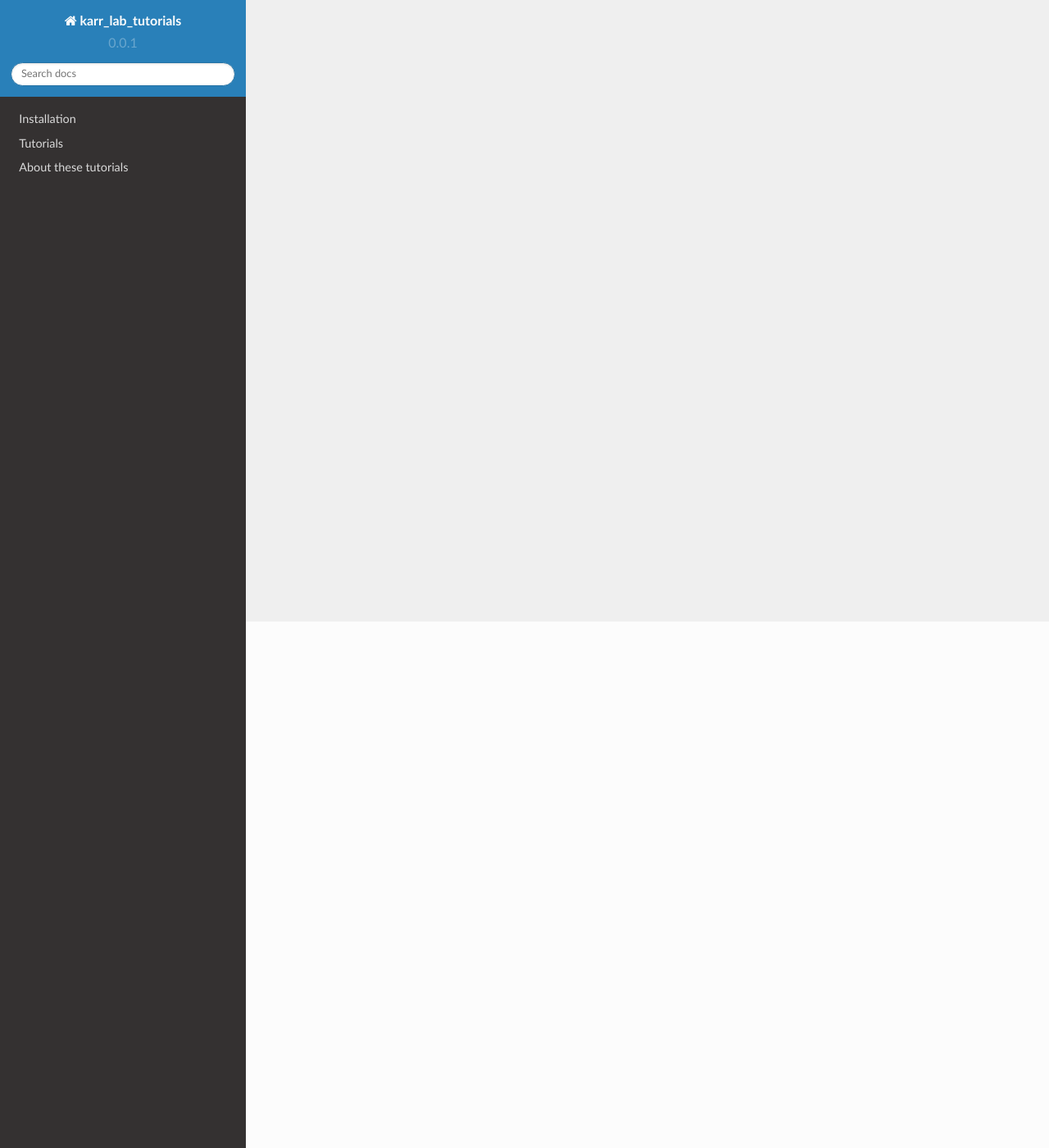
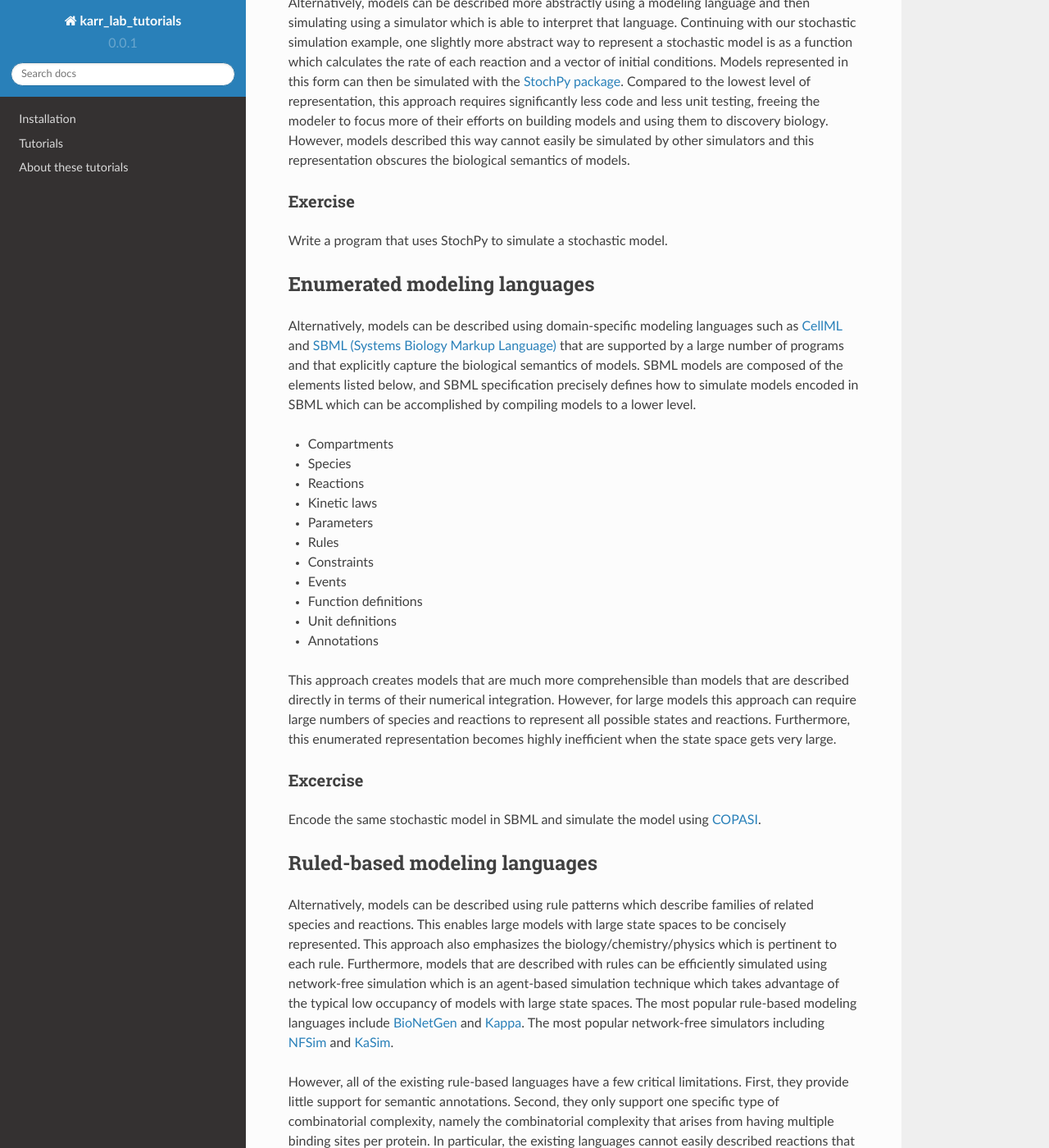
Before and after one commit to KarrLab/intro_to_wc_modeling, a Sphinx documentation site: the page built from docs/tutorials/cell_modeling/model_representation.rst, in a window 1280 px wide and 1400 px high, scrolled down 642 px. Shown: the whole window at 82% size. Built offline with Sphinx 7.4.7 and the Read the Docs theme 2.0.0, drawn with Linux system fonts in a browser that asks for light colours; pages that are not in the unit, such as notebooks, are missing from menus; some of the changed text lies outside the part shown.

Commit message:
adding model representation tutorial

```diff
--- /dev/null
+++ b/docs/tutorials/cell_modeling/model_design.rst
@@ -0,0 +1,2 @@
+Model design
+============
--- a/docs/tutorials/cell_modeling/model_representation.rst
+++ b/docs/tutorials/cell_modeling/model_representation.rst
@@ -1,13 +1,69 @@
 Model representation
 ====================
+There are multiple ways to represent a model.
 
-* Community "standards"
 
-    * CellML
-    * SBML
+Custom numerical simulation code
+--------------------------------
+At the lowest level, a model can be represented as a numerical simulation algorithm. For example, a stochastic model could be represented as Python code which implements the Gillepsie algorithm. This approach provides the modeler the most control over the numerical simulation of the model which can be helpful for efficiently simulating large models, but this approach leads to models that are difficult for other scientists to understand because understanding the model could require reading a large amount of code. Furthermore, because this approach requires models to write and test a large amount of code which is time-consuming.
 
-* Rule-based languages
+Excercise
+^^^^^^^^^
+Write a program which implements the Gillespie algorithm and uses this to simulate a stochastic model.
 
-    * BioNetGen
-    * Kappa
-    * ML-Rules
+
+Standard numerical simulation packages
+--------------------------------------
+Alternatively, models can be described more abstractly using a modeling language and then simulating using a simulator which is able to interpret that language. Continuing with our stochastic simulation example, one slightly more abstract way to represent a stochastic model is as a function which calculates the rate of each reaction and a vector of initial conditions. Models represented in this form can then be simulated with the `StochPy package <http://stochpy.sourceforge.net/>`_. Compared to the lowest level of representation, this approach requires significantly less code and less unit testing, freeing the modeler to focus more of their efforts on building models and using them to discovery biology. However, models described this way cannot easily be simulated by other simulators and this representation obscures the biological semantics of models.
+
+Exercise
+^^^^^^^^^
+Write a program that uses StochPy to simulate a stochastic model.
+
+
+Enumerated modeling languages
+-----------------------------
+Alternatively, models can be described using domain-specific modeling languages such as `CellML <https://www.cellml.org>`_ and `SBML (Systems Biology Markup Language) <http://sbml.org>`_ that are supported by a large number of programs and that explicitly capture the biological semantics of models. SBML models are composed of the elements listed below, and SBML specification precisely defines how to simulate models encoded in SBML which can be accomplished by compiling models to a lower level.
+
+* Compartments
+* Species
+* Reactions
+* Kinetic laws
+* Parameters
+* Rules
+* Constraints
+* Events
+* Function definitions
+* Unit definitions
+* Annotations
+
+This approach creates models that are much more comprehensible than models that are described directly in terms of their numerical integration. However, for large models this approach can require large numbers of species and reactions to represent all possible states and reactions. Furthermore, this enumerated representation becomes highly inefficient when the state space gets very large.
+
+Excercise
+^^^^^^^^^
+Encode the same stochastic model in SBML and simulate the model using `COPASI <http://copasi.org/>`_.
+
+
+Ruled-based modeling languages
+------------------------------
+Alternatively, models can be described using rule patterns which describe families of related species and reactions. This enables large models with large state spaces to be concisely represented. This approach also emphasizes the biology/chemistry/physics which is pertinent to each rule. Furthermore, models that are described with rules can be efficiently simulated using network-free simulation which is an agent-based simulation technique which takes advantage of the typical low occupancy of models with large state spaces. The most popular rule-based modeling languages include `BioNetGen <http://bionetgen.org>`_ and `Kappa <http://dev.executableknowledge.org/>`_. The most popular network-free simulators including `NFSim <http://michaelsneddon.net/nfsim/>`_ and `KaSim <http://dev.executableknowledge.org/>`_.
+
+However, all of the existing rule-based languages have a few critical limitations. First, they provide little support for semantic annotations. Second, they only support one specific type of combinatorial complexity, namely the combinatorial complexity that arises from having multiple binding sites per protein. In particular, the existing languages cannot easily described reactions that involve DNA, RNA, or protein sequences such as protein-DNA binding reactions.
+
+Exercise
+^^^^^^^^^
+Encode the same stochastic model in BioNetGen.
+
+
+Rule-based modeling API
+-----------------------
+The `PySB <http://pysb.org/>` rule-based modeling API overcomes some of the limitations of BioNetGen and Kappa by allowing modelers to define their own higher level abstractions which could be used to represent other types of combinatorial complexity. However, this requires modelers to develop their own unique higher level abstractions which again requires modeler to read lots of code to undertand a model. Furthermore, models that are described in PySB have to be complied to BioNetGen models which diminishes the advantages of network-free simulation.
+
+Exercise
+^^^^^^^^^
+Describe the same stochastic model with PySB.
+
+
+High-level rule-based modeling lanaguge
+---------------------------------------
+To overcome the above limitations, we are developing a new higher-level rule-based modeling language and a corresponding higher-level network-free simulator.
```
Also changed, not shown: docs/tutorials.rst (+11 -11 lines).
